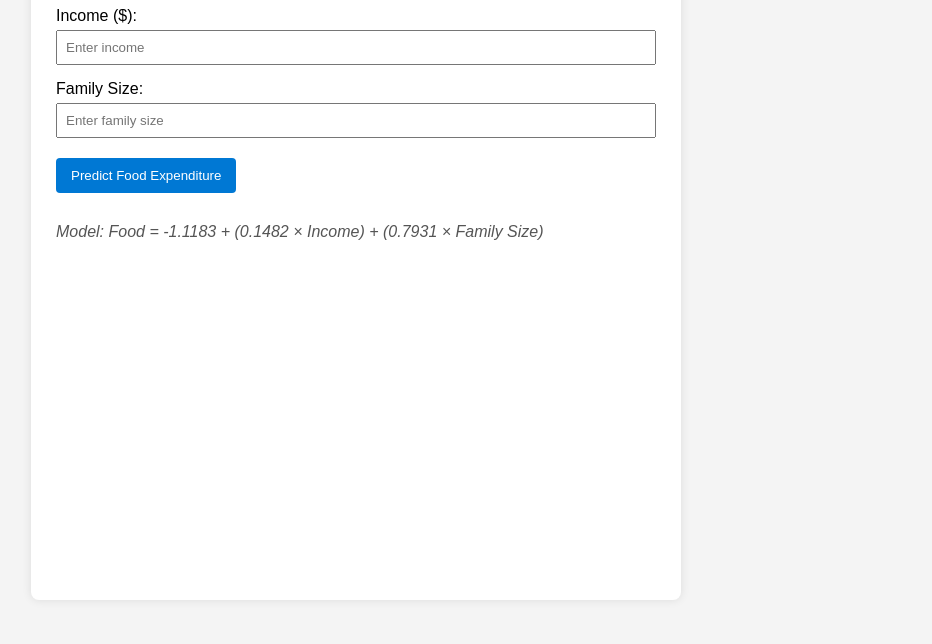
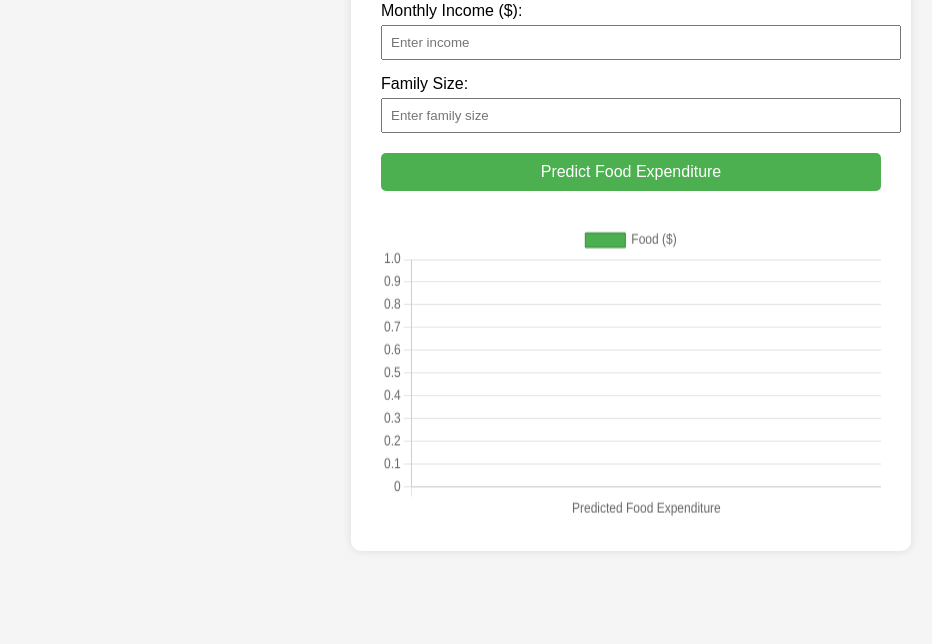
Before and after one commit to aqilahideris17-debug/foodpriceprediction, a plain HTML site: page index.html in a window 1280 px wide. Shown: the part 156-800 px from the top of the page, without its empty margins (9-941 px from the left). Drawn offline with nearby package versions, Linux system fonts and the light colour scheme.

Commit message:
Update index.html

```diff
--- a/index.html
+++ b/index.html
@@ -2,115 +2,134 @@
 <html lang="en">
 <head>
   <meta charset="UTF-8">
-    <title>Food Expenditure Predictor</title>
-    https://cdn.jsdelivr.net/npm/chart.js</script>
+  <title>Food Expenditure DSS</title>
+  <script src="https://cdn.jsdelivr.net/npm/chart.js"></script>
   <style>
     body {
       font-family: Arial, sans-serif;
-            margin: 40px;
-            background-color: #f4f4f4;
+      padding: 40px;
+      background-color: #f5f5f5;
     }
+
+    .container {
+      background: white;
+      padding: 30px;
+      border-radius: 10px;
+      max-width: 500px;
+      margin: auto;
+      box-shadow: 0 0 10px rgba(0,0,0,0.1);
+    }
+
     h1 {
       color: #333;
+      text-align: center;
     }
-        .container {
-            background-color: #fff;
-            padding: 25px;
-            border-radius: 8px;
-            max-width: 600px;
-            box-shadow: 0 0 10px rgba(0,0,0,0.1);
-        }
+
     label {
       display: block;
       margin-top: 15px;
     }
+
     input[type="number"] {
       width: 100%;
       padding: 8px;
       margin-top: 5px;
-            box-sizing: border-box;
     }
+
     button {
       margin-top: 20px;
-            padding: 10px 15px;
-            background-color: #0078D4;
+      padding: 10px 20px;
+      background-color: #4CAF50;
+      border: none;
       color: white;
-            border: none;
-            border-radius: 4px;
+      font-size: 16px;
       cursor: pointer;
+      border-radius: 5px;
+      width: 100%;
     }
+
+    button:hover {
+      background-color: #45a049;
+    }
+
     #result {
       margin-top: 20px;
       font-weight: bold;
+      color: #2c3e50;
+      text-align: center;
     }
-        .formula {
+
+    #chartContainer {
       margin-top: 30px;
-            font-style: italic;
-            color: #555;
     }
+
     canvas {
-            margin-top: 30px;
+      width: 100% !important;
+      height: 300px !important;
     }
   </style>
 </head>
 <body>
   <div class="container">
     <h1>Food Expenditure Predictor</h1>
-        <label for="income">Income ($):</label>
-        <input type="number" id="income" placeholder="Enter income">
+
+    <label for="income">Monthly Income ($):</label>
+    <input type="number" id="income" placeholder="Enter income" />
 
     <label for="familySize">Family Size:</label>
-        <input type="number" id="familySize" placeholder="Enter family size">
+    <input type="number" id="familySize" placeholder="Enter family size" />
 
     <button onclick="predictFood()">Predict Food Expenditure</button>
 
     <div id="result"></div>
 
-        <div class="formula">
-            Model: Food = -1.1183 + (0.1482 × Income) + (0.7931 × Family Size)
+    <div id="chartContainer">
+      <canvas id="foodChart"></canvas>
     </div>
-
-        <canvas id="predictionChart" width="400" height="300"></canvas>
   </div>
 
   <script>
-        const ctx = document.getElementById('predictionChart').getContext('2d');
-        const chart = new Chart(ctx, {
-            type: 'scatter',
+    // Initialize Chart.js bar chart
+    const ctx = document.getElementById('foodChart').getContext('2d');
+    const foodChart = new Chart(ctx, {
+      type: 'bar',
       data: {
+        labels: ['Predicted Food Expenditure'],
         datasets: [{
-                    label: 'Predicted Points',
-                    data: [],
-                    backgroundColor: 'blue'
+          label: 'Food ($)',
+          data: [0],
+          backgroundColor: '#4CAF50',
+          borderColor: '#388E3C',
+          borderWidth: 1
         }]
       },
       options: {
         scales: {
-                    x: {
-                        title: { display: true, text: 'Income ($)' }
-                    },
           y: {
-                        title: { display: true, text: 'Predicted Food ($)' }
+            beginAtZero: true
           }
         }
       }
     });
 
     function predictFood() {
-            const income = parseFloat(document.getElementById('income').value);
-            const familySize = parseFloat(document.getElementById('familySize').value);
+      const income = parseFloat(document.getElementById("income").value);
+      const familySize = parseFloat(document.getElementById("familySize").value);
 
       if (isNaN(income) || isNaN(familySize)) {
-                document.getElementById('result').innerText = "Please enter valid numbers.";
+        document.getElementById("result").innerText = "Please enter valid numbers.";
         return;
       }
 
-            const food = -1.1183 + (0.1482 * income) + (0.7931 * familySize);
-            document.getElementById('result').innerText = "Predicted Food Expenditure: $" + food.toFixed(2);
+      // Regression model: Food = -2.948 + 0.220 * Income + 1.255 * FamilySize
+      const food = -2.948 + 0.220 * income + 1.255 * familySize;
+      const foodRounded = food.toFixed(2);
 
-            // Add point to chart
-            chart.data.datasets[0].data.push({ x: income, y: food });
-            chart.update();
+      document.getElementById("result").innerText = `Predicted Monthly Food Expenditure: $${foodRounded}`;
+
+      // Update chart
+      foodChart.data.datasets[0].data = [parseFloat(foodRounded)];
+      foodChart.update();
     }
   </script>
 </body>
```
Lines whose indentation alone changed are shown as unchanged.
